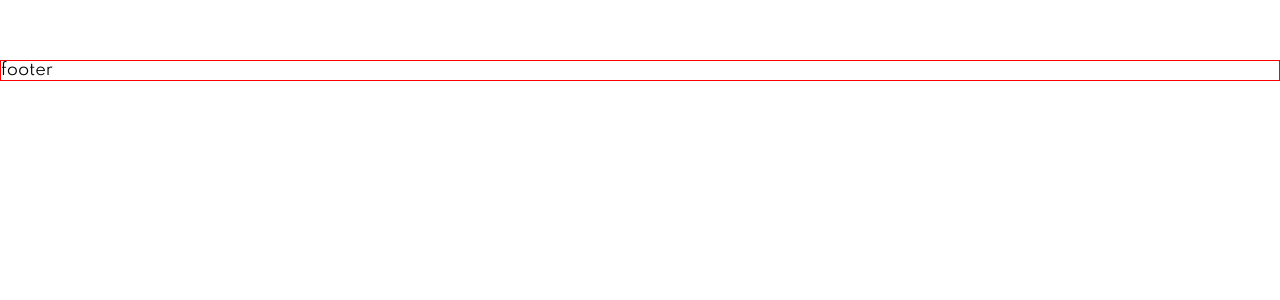
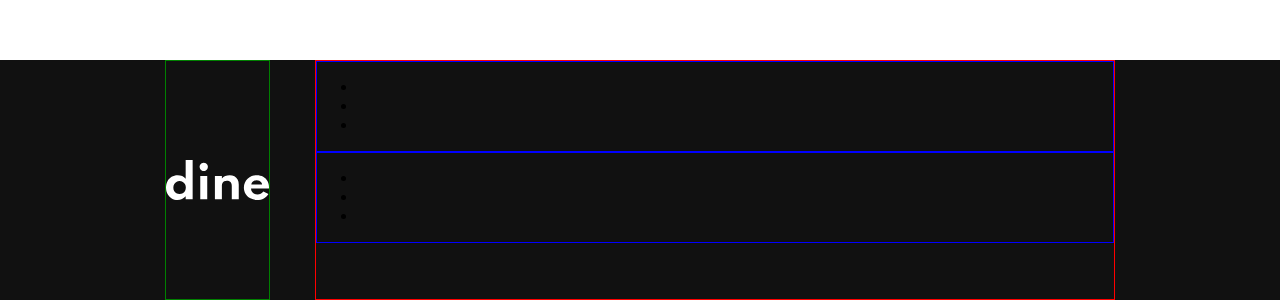
Before and after one commit to SJellen/dine, a Next.js app: page / in a window 1280 px wide. Shown: the part 850-1150 px from the top of the page. Before the commit the page ends 931 px from the top, so only its background shows below. Built offline with nearby package versions, Linux system fonts and the light colour scheme.

Commit message:
layout of footer containers

```diff
--- a/components/Footer.js
+++ b/components/Footer.js
@@ -1,9 +1,28 @@
 import styles from '../styles/Footer.module.scss'
+import Image from 'next/image'
 
 export default function Footer() {
     return (
         <footer className={styles.container}>
-            footer
+            <div className={styles.leftContainer}>
+                <Image src="/assets/logo.svg" alt="icon" width="103" height="40" />
+            </div>
+            <div className={styles.rightContainer}>
+                <div className={styles.address}>
+                    <ul>
+                        <li></li>
+                        <li></li>
+                        <li></li>
+                    </ul>
+                </div>
+                <div className={styles.hours}>
+                    <ul>
+                        <li></li>
+                        <li></li>
+                        <li></li>
+                    </ul>
+                </div>
+            </div>
         </footer>
     )
 }
--- a/styles/Footer.module.scss
+++ b/styles/Footer.module.scss
@@ -1,5 +1,25 @@
 @use 'variables' as V;
 
 .container {
-    border: 1px solid red;
+    background-color: V.$codGray;
+    height: 240px;
+    display: flex;
+    justify-content: space-between;
+    .leftContainer {
+        border: 1px solid green;
+        display: flex;
+        align-items: center;
+        margin-left: 165px;
+    }
+    .rightContainer {
+        border: 1px solid red;
+        width: 800px;
+        margin-right: 165px;
+        .address {
+            border: 1px solid blue;
+        }
+        .hours {
+            border: 1px solid blue;
+        }
+    }
 }
```
